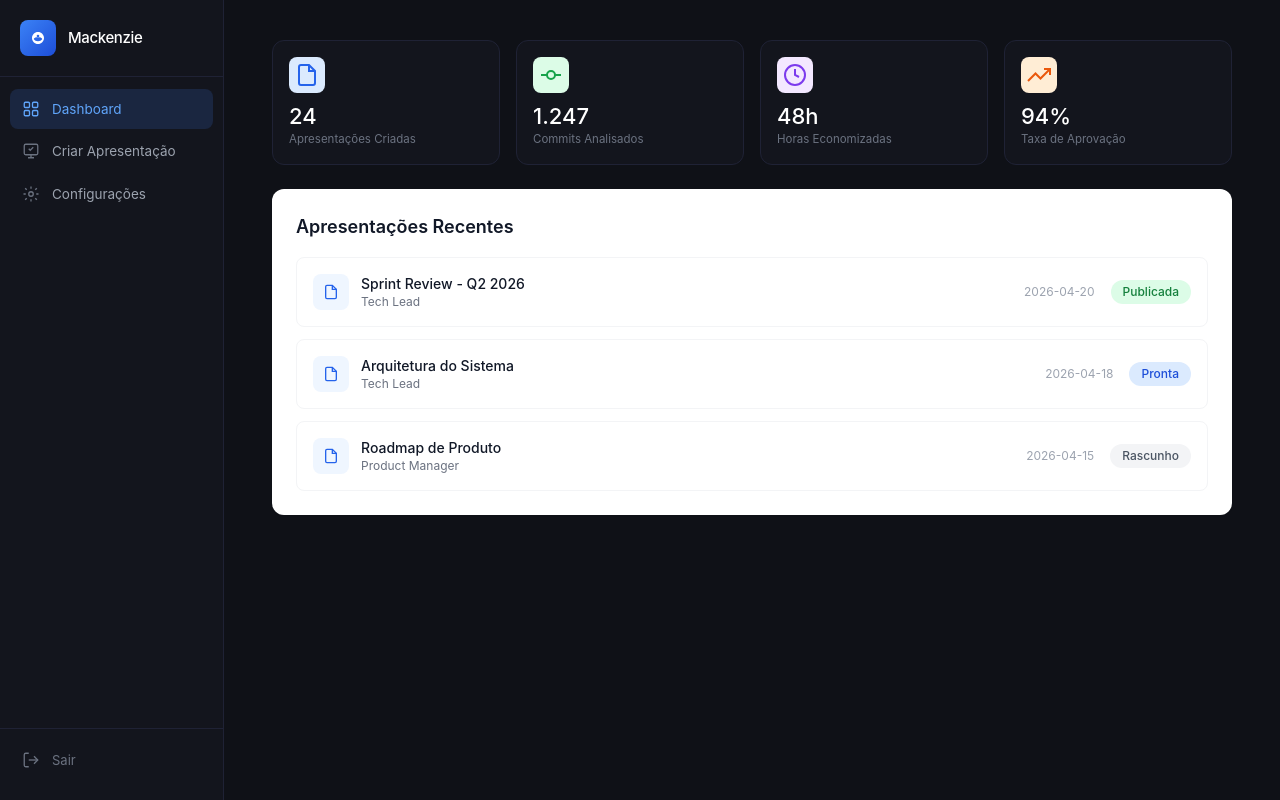
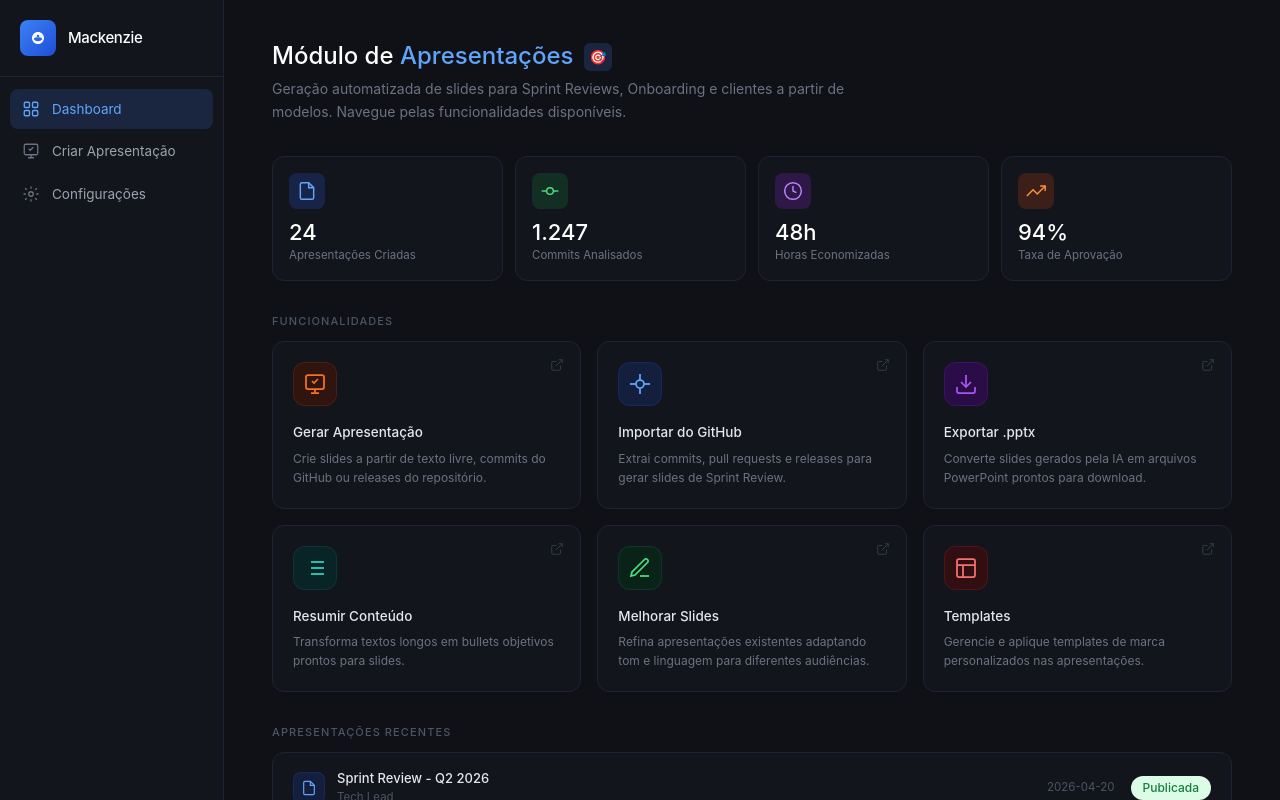
Before and after one commit to ronaldovieira2505-rgb/Projeto-Eng-Software, a React (Vite) app in the folder frontend/: page / in a window 1280 px wide. Shown: the top 800 px of the page. Built offline with nearby package versions, Linux system fonts and the light colour scheme; no server answers.

Commit message:
Update Dashboard component with new features and styles

```diff
--- a/frontend/src/pages/Dashboard.tsx
+++ b/frontend/src/pages/Dashboard.tsx
@@ -6,9 +6,10 @@ const STATS_CONFIG = (stats: DashboardStats) => [
   {
     label: "Apresentações Criadas",
     value: stats.presentationsCreated,
-    iconBg: "bg-blue-100",
+    iconBg: "bg-blue-900/40",
+    iconColor: "#60a5fa",
     icon: (
-      <svg viewBox="0 0 24 24" fill="none" stroke="#2563EB" strokeWidth="2" className="h-6 w-6">
+      <svg viewBox="0 0 24 24" fill="none" stroke="#60a5fa" strokeWidth="1.75" className="h-5 w-5">
         <path d="M14 2H6a2 2 0 00-2 2v16a2 2 0 002 2h12a2 2 0 002-2V8z" />
         <polyline points="14 2 14 8 20 8" />
       </svg>
@@ -17,9 +18,10 @@ const STATS_CONFIG = (stats: DashboardStats) => [
   {
     label: "Commits Analisados",
     value: stats.commitsAnalyzed.toLocaleString("pt-BR"),
-    iconBg: "bg-green-100",
+    iconBg: "bg-green-900/40",
+    iconColor: "#4ade80",
     icon: (
-      <svg viewBox="0 0 24 24" fill="none" stroke="#16A34A" strokeWidth="2" className="h-6 w-6">
+      <svg viewBox="0 0 24 24" fill="none" stroke="#4ade80" strokeWidth="1.75" className="h-5 w-5">
         <circle cx="12" cy="12" r="4" />
         <line x1="2" y1="12" x2="8" y2="12" />
         <line x1="16" y1="12" x2="22" y2="12" />
@@ -29,9 +31,10 @@ const STATS_CONFIG = (stats: DashboardStats) => [
   {
     label: "Horas Economizadas",
     value: `${stats.hoursSaved}h`,
-    iconBg: "bg-purple-100",
+    iconBg: "bg-purple-900/40",
+    iconColor: "#c084fc",
     icon: (
-      <svg viewBox="0 0 24 24" fill="none" stroke="#7C3AED" strokeWidth="2" className="h-6 w-6">
+      <svg viewBox="0 0 24 24" fill="none" stroke="#c084fc" strokeWidth="1.75" className="h-5 w-5">
         <circle cx="12" cy="12" r="10" />
         <polyline points="12 6 12 12 16 14" />
       </svg>
@@ -40,11 +43,102 @@ const STATS_CONFIG = (stats: DashboardStats) => [
   {
     label: "Taxa de Aprovação",
     value: `${stats.approvalRate}%`,
-    iconBg: "bg-orange-100",
+    iconBg: "bg-orange-900/40",
+    iconColor: "#fb923c",
     icon: (
-      <svg viewBox="0 0 24 24" fill="none" stroke="#EA580C" strokeWidth="2" className="h-6 w-6">
+      <svg viewBox="0 0 24 24" fill="none" stroke="#fb923c" strokeWidth="1.75" className="h-5 w-5">
         <polyline points="23 6 13.5 15.5 8.5 10.5 1 18" />
         <polyline points="17 6 23 6 23 12" />
+      </svg>
+    ),
+  },
+];
+
+const FEATURE_CARDS = [
+  {
+    title: "Gerar Apresentação",
+    description: "Crie slides a partir de texto livre, commits do GitHub ou releases do repositório.",
+    iconBg: "bg-orange-950/60 border border-orange-900/40",
+    iconColor: "#f97316",
+    page: "create" as const,
+    icon: (
+      <svg viewBox="0 0 24 24" fill="none" stroke="#f97316" strokeWidth="1.75" className="h-6 w-6">
+        <rect x="3" y="3" width="18" height="14" rx="2" />
+        <path d="M8 21h8M12 17v4" />
+        <path d="M9 9l2 2 4-4" />
+      </svg>
+    ),
+  },
+  {
+    title: "Importar do GitHub",
+    description: "Extrai commits, pull requests e releases para gerar slides de Sprint Review.",
+    iconBg: "bg-blue-950/60 border border-blue-900/40",
+    iconColor: "#60a5fa",
+    page: "create" as const,
+    icon: (
+      <svg viewBox="0 0 24 24" fill="none" stroke="#60a5fa" strokeWidth="1.75" className="h-6 w-6">
+        <circle cx="12" cy="12" r="4" />
+        <line x1="2" y1="12" x2="8" y2="12" />
+        <line x1="16" y1="12" x2="22" y2="12" />
+        <line x1="12" y1="2" x2="12" y2="8" />
+        <line x1="12" y1="16" x2="12" y2="22" />
+      </svg>
+    ),
+  },
+  {
+    title: "Exportar .pptx",
+    description: "Converte slides gerados pela IA em arquivos PowerPoint prontos para download.",
+    iconBg: "bg-purple-950/60 border border-purple-900/40",
+    iconColor: "#a855f7",
+    page: "create" as const,
+    icon: (
+      <svg viewBox="0 0 24 24" fill="none" stroke="#a855f7" strokeWidth="1.75" className="h-6 w-6">
+        <path d="M21 15v4a2 2 0 01-2 2H5a2 2 0 01-2-2v-4" />
+        <polyline points="7 10 12 15 17 10" />
+        <line x1="12" y1="15" x2="12" y2="3" />
+      </svg>
+    ),
+  },
+  {
+    title: "Resumir Conteúdo",
+    description: "Transforma textos longos em bullets objetivos prontos para slides.",
+    iconBg: "bg-teal-950/60 border border-teal-900/40",
+    iconColor: "#2dd4bf",
+    page: "create" as const,
+    icon: (
+      <svg viewBox="0 0 24 24" fill="none" stroke="#2dd4bf" strokeWidth="1.75" className="h-6 w-6">
+        <line x1="8" y1="6" x2="21" y2="6" />
+        <line x1="8" y1="12" x2="21" y2="12" />
+        <line x1="8" y1="18" x2="21" y2="18" />
+        <line x1="3" y1="6" x2="3.01" y2="6" />
+        <line x1="3" y1="12" x2="3.01" y2="12" />
+        <line x1="3" y1="18" x2="3.01" y2="18" />
+      </svg>
+    ),
+  },
+  {
+    title: "Melhorar Slides",
+    description: "Refina apresentações existentes adaptando tom e linguagem para diferentes audiências.",
+    iconBg: "bg-green-950/60 border border-green-900/40",
+    iconColor: "#4ade80",
+    page: "create" as const,
+    icon: (
+      <svg viewBox="0 0 24 24" fill="none" stroke="#4ade80" strokeWidth="1.75" className="h-6 w-6">
+        <path d="M12 20h9" />
+        <path d="M16.5 3.5a2.121 2.121 0 013 3L7 19l-4 1 1-4L16.5 3.5z" />
+      </svg>
+    ),
+  },
+  {
+    title: "Templates",
+    description: "Gerencie e aplique templates de marca personalizados nas apresentações.",
+    iconBg: "bg-red-950/60 border border-red-900/40",
+    iconColor: "#f87171",
+    page: "settings" as const,
+    icon: (
+      <svg viewBox="0 0 24 24" fill="none" stroke="#f87171" strokeWidth="1.75" className="h-6 w-6">
+        <rect x="3" y="3" width="18" height="18" rx="2" />
+        <path d="M3 9h18M9 21V9" />
       </svg>
     ),
   },
@@ -53,63 +147,106 @@ const STATS_CONFIG = (stats: DashboardStats) => [
 interface DashboardProps {
   presentations: Presentation[];
   stats: DashboardStats;
+  onNavigate?: (page: "dashboard" | "create" | "settings") => void;
 }
 
-export function Dashboard({ presentations, stats }: DashboardProps) {
+export function Dashboard({ presentations, stats, onNavigate }: DashboardProps) {
   return (
-    <div className="flex flex-col gap-6">
+    <div className="flex flex-col gap-8">
+
+      {/* Page header */}
+      <div>
+        <h1 className="text-2xl font-medium text-white mb-1.5">
+          Módulo de{" "}
+          <span className="text-blue-400">Apresentações</span>{" "}
+          <span className="inline-flex items-center justify-center w-7 h-7 rounded-md bg-[#1a2640] text-sm ml-1 align-middle">🎯</span>
+        </h1>
+        <p className="text-sm text-gray-500 max-w-xl leading-relaxed">
+          Geração automatizada de slides para Sprint Reviews, Onboarding e clientes a partir de modelos.
+          Navegue pelas funcionalidades disponíveis.
+        </p>
+      </div>
+
       {/* Stats */}
-      <div className="grid grid-cols-2 lg:grid-cols-4 gap-4">
+      <div className="grid grid-cols-2 lg:grid-cols-4 gap-3">
         {STATS_CONFIG(stats).map((card) => (
           <StatsCard key={card.label} {...card} />
         ))}
       </div>
 
+      {/* Feature cards */}
+      <div>
+        <p className="text-[11px] font-medium tracking-widest text-gray-600 uppercase mb-3">
+          Funcionalidades
+        </p>
+        <div className="grid grid-cols-1 sm:grid-cols-2 lg:grid-cols-3 gap-4">
+          {FEATURE_CARDS.map((card) => (
+            <button
+              key={card.title}
+              onClick={() => onNavigate?.(card.page)}
+              className="group relative text-left bg-[#13151d] border border-[#1f2235] rounded-xl p-5
+                         hover:border-[#2e3355] hover:bg-[#161824] transition-all duration-200"
+            >
+              {/* External link icon */}
+              <svg
+                viewBox="0 0 24 24" fill="none" stroke="currentColor" strokeWidth="1.5"
+                className="h-3.5 w-3.5 absolute top-4 right-4 text-gray-700 group-hover:text-gray-500 transition-colors"
+              >
+                <path d="M18 13v6a2 2 0 01-2 2H5a2 2 0 01-2-2V8a2 2 0 012-2h6" />
+                <polyline points="15 3 21 3 21 9" />
+                <line x1="10" y1="14" x2="21" y2="3" />
+              </svg>
+
+              {/* Icon */}
+              <div className={`inline-flex items-center justify-center h-11 w-11 rounded-xl mb-4 ${card.iconBg}`}>
+                {card.icon}
+              </div>
+
+              <h3 className="text-[13.5px] font-medium text-gray-200 mb-1.5">
+                {card.title}
+              </h3>
+              <p className="text-[12px] text-gray-500 leading-relaxed">
+                {card.description}
+              </p>
+            </button>
+          ))}
+        </div>
+      </div>
+
       {/* Recent presentations */}
-      <div className="bg-white rounded-xl shadow-sm p-6">
-        <h2 className="text-lg font-semibold text-gray-900 mb-4">
-          Apresentações Recentes
-        </h2>
-
-        {presentations.length === 0 ? (
-          <p className="text-sm text-gray-500 text-center py-8">
-            Nenhuma apresentação criada ainda.
+      {presentations.length > 0 && (
+        <div>
+          <p className="text-[11px] font-medium tracking-widest text-gray-600 uppercase mb-3">
+            Apresentações Recentes
           </p>
-        ) : (
-          <div className="flex flex-col gap-3">
-            {presentations.map((p) => (
+          <div className="bg-[#13151d] rounded-xl border border-[#1f2235] overflow-hidden">
+            {presentations.map((p, idx) => (
               <div
                 key={p.id}
-                className="flex items-center justify-between p-4 rounded-lg border border-gray-100 hover:border-gray-200 transition-colors"
+                className={`flex items-center justify-between px-5 py-4 hover:bg-[#161824] transition-colors
+                  ${idx < presentations.length - 1 ? "border-b border-[#1f2235]" : ""}`}
               >
                 <div className="flex items-center gap-3">
-                  <div className="h-9 w-9 rounded-lg bg-blue-50 flex items-center justify-center">
-                    <svg
-                      viewBox="0 0 24 24"
-                      fill="none"
-                      stroke="#2563EB"
-                      strokeWidth="2"
-                      className="h-4 w-4"
-                    >
+                  <div className="h-8 w-8 rounded-lg bg-blue-950/60 border border-blue-900/40 flex items-center justify-center flex-shrink-0">
+                    <svg viewBox="0 0 24 24" fill="none" stroke="#60a5fa" strokeWidth="1.75" className="h-4 w-4">
                       <path d="M14 2H6a2 2 0 00-2 2v16a2 2 0 002 2h12a2 2 0 002-2V8z" />
                       <polyline points="14 2 14 8 20 8" />
                     </svg>
                   </div>
                   <div>
-                    <p className="text-sm font-medium text-gray-900">{p.title}</p>
-                    <p className="text-xs text-gray-500">{p.audience}</p>
+                    <p className="text-[13px] font-medium text-gray-200">{p.title}</p>
+                    <p className="text-[11.5px] text-gray-600">{p.audience}</p>
                   </div>
                 </div>
-
                 <div className="flex items-center gap-4">
-                  <span className="text-xs text-gray-400">{p.createdAt}</span>
+                  <span className="text-[11.5px] text-gray-600">{p.createdAt}</span>
                   <Badge status={p.status} />
                 </div>
               </div>
             ))}
           </div>
-        )}
-      </div>
+        </div>
+      )}
     </div>
   );
 }
```
